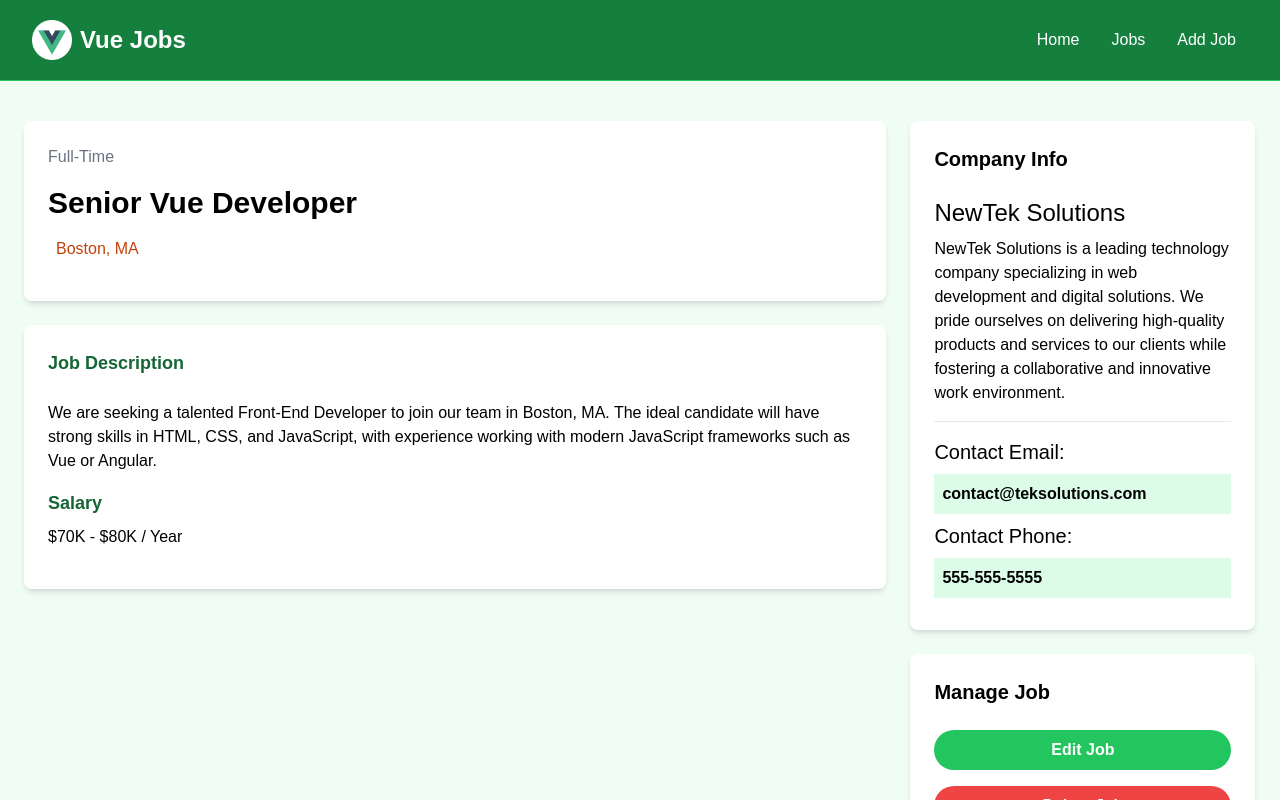
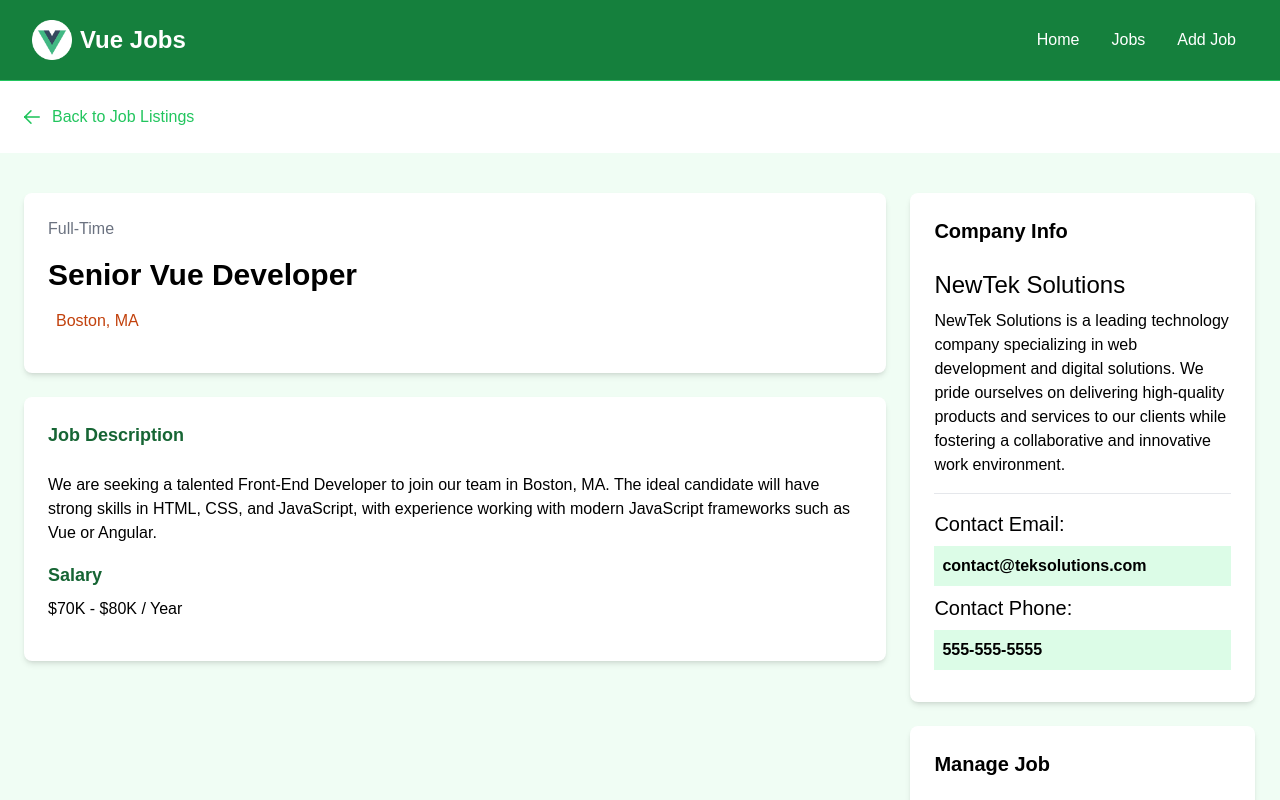
Before and after one commit to MahdiAlosh/vue-project, a Vue app: page /jobs/1 in a window 1280 px wide. Shown: the top 800 px of the page. Built offline with nearby package versions, Linux system fonts and the light colour scheme; data requests are answered from the project's data file.

Commit message:
feat: add BackButton component and integrate it into JobView

```diff
--- /dev/null
+++ b/src/components/BackButton.vue
@@ -0,0 +1,15 @@
+<script setup>
+import { RouterLink } from 'vue-router';
+</script>
+
+<template>
+  <!-- Go Back -->
+  <section>
+    <div class="container m-auto py-6 px-6">
+      <RouterLink to="/jobs" class="text-green-500 hover:text-green-600 flex items-center">
+        <i class="pi pi-arrow-left mr-3"></i>
+        <span>Back to Job Listings</span>
+      </RouterLink>
+    </div>
+  </section>
+</template>
--- a/src/router/index.js
+++ b/src/router/index.js
@@ -4,6 +4,7 @@ import JobsView from '@/views/JobsView.vue';
 // import JobsAddView from '@/views/JobsAddView.vue';
 import NotFoundView from '@/views/NotFoundView.vue';
 import JobView from '@/views/JobView.vue';
+import BackButton from '@/components/BackButton.vue';
 
 const router = createRouter({
   history: createWebHistory(import.meta.env.BASE_URL),
@@ -24,6 +25,11 @@ const router = createRouter({
       component: JobView,
     },
     // {
+    //   path: '/jobs-back',
+    //   name: 'jobs-back',
+    //   component: BackButton,
+    // },
+    // {
     //   path: '/jobs/add',
     //   name: 'jobs-add',
     //   component: JobsAddView,
--- a/src/views/JobView.vue
+++ b/src/views/JobView.vue
@@ -1,8 +1,9 @@
 <script setup>
 import PulseLoader from 'vue-spinner/src/PulseLoader.vue';
-import axios from 'axios';
+import axios from 'axios'; // Importing axios for making HTTP requests
 import { reactive, onMounted } from 'vue';
 import { useRoute, RouterLink } from 'vue-router';
+import BackButton from '@/components/BackButton.vue';
 
 const route = useRoute();
 const jobId = route.params.id; // Get the job ID from the route parameters
@@ -26,6 +27,7 @@ onMounted(async () => {
 
 
 <template>
+  <BackButton />
   <section v-if="!state.isLoading" class="bg-green-50">
     <div class="container m-auto py-10 px-6">
       <div class="grid grid-cols-1 md:grid-cols-70/30 w-full gap-6">
@@ -82,9 +84,14 @@ onMounted(async () => {
           <!-- Manage -->
           <div class="bg-white p-6 rounded-lg shadow-md mt-6">
             <h3 class="text-xl font-bold mb-6">Manage Job</h3>
-            <a href="add-job.html"
-              class="bg-green-500 hover:bg-green-600 text-white text-center font-bold py-2 px-4 rounded-full w-full focus:outline-none focus:shadow-outline mt-4 block">Edit
-              Job</a>
+            <!-- Use to="..." for static paths.
+                 Use :to="..." for dynamic paths or variables.
+                 `...`: It lets you insert variables (like state.job.id) into the string.
+                 -->
+            <RouterLink :to="`/jobs/edit/${state.job.id}`"
+              class="bg-green-500 hover:bg-green-600 text-white text-center font-bold py-2 px-4 rounded-full w-full focus:outline-none focus:shadow-outline mt-4 block">
+              Edit
+              Job</RouterLink>
             <button
               class="bg-red-500 hover:bg-red-600 text-white font-bold py-2 px-4 rounded-full w-full focus:outline-none focus:shadow-outline mt-4 block">
               Delete Job
```
